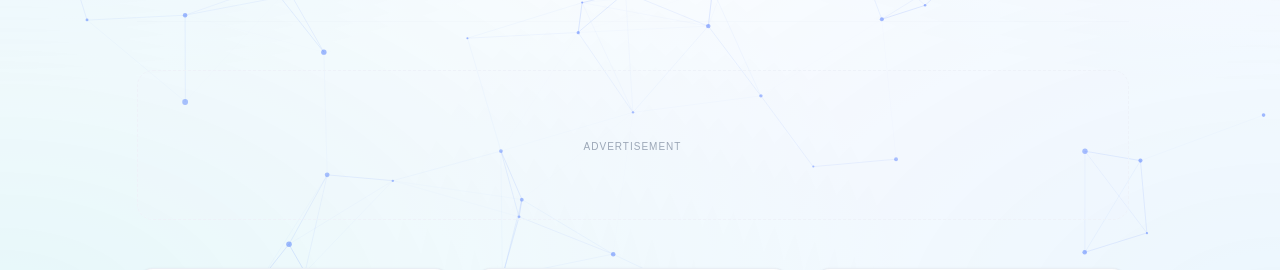
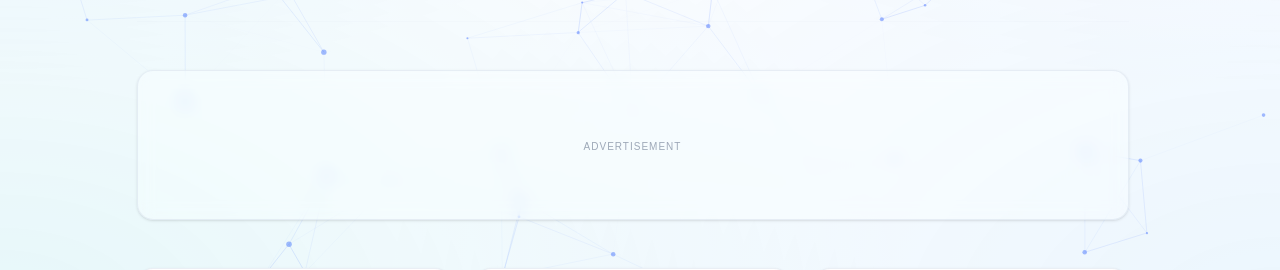
Before and after one commit to Yuukub/yuukub.github.io, a Next.js app: page /tools in a window 1280 px wide. Shown: the part 478-748 px from the top of the page. Built offline with nearby package versions, Linux system fonts and the light colour scheme; a web font is replaced by a local one.

Commit message:
feat: integrate Google AdSense across Home, Blog, and Tools pages

```diff
--- a/src/app/blog/[slug]/page.tsx
+++ b/src/app/blog/[slug]/page.tsx
@@ -135,7 +135,7 @@ export default async function Post({ params }: { params: Promise<{ slug: string
 
                 {/* AdSense Unit - Moved Outside Card */}
                 <AdUnit
-                    slotId="xxxxxxxxxx" // TODO: Replace with actual slot ID for Blog Post Bottom
+                    slotId="2863984675"
                     format="auto"
                     responsive={true}
                     className="min-h-[250px] bg-card/30 backdrop-blur-sm rounded-2xl flex items-center justify-center border border-border/50 shadow-sm"
--- a/src/app/layout.tsx
+++ b/src/app/layout.tsx
@@ -120,7 +120,7 @@ export default function RootLayout({
           id="adsbygoogle-init"
           strategy="lazyOnload"
           crossOrigin="anonymous"
-          src={`https://pagead2.googlesyndication.com/pagead/js/adsbygoogle.js?client=ca-pub-xxxxxxxxxxxxxxxx`}
+          src={`https://pagead2.googlesyndication.com/pagead/js/adsbygoogle.js?client=ca-pub-1635737019041674`}
         />
       </body>
     </html>
--- a/src/app/page.tsx
+++ b/src/app/page.tsx
@@ -10,6 +10,7 @@ export const metadata: Metadata = {
   description: "ผู้เชี่ยวชาญด้านความปลอดภัยระดับ Google Certified และ Full-stack Developer ออกแบบระบบด้วยหลัก Security-by-Design เพื่อการเติบโตทางธุรกิจที่มั่นคง",
   alternates: { canonical: "https://yuukub.com/" },
 };
+import { AdUnit } from "@/components/ad-unit";
 import {
   Rocket,
   ShieldCheck,
@@ -298,6 +299,12 @@ export default function Home() {
           </div>
         </section>
 
+        {/* AdSense Unit */}
+        <AdUnit
+          slotId="2863984675"
+          className="mb-32"
+        />
+
 
 
         {/* Specialized Services Index */}
--- a/src/app/tools/page.tsx
+++ b/src/app/tools/page.tsx
@@ -83,10 +83,10 @@ export default function ToolsPage() {
                 </section>
 
                 <AdUnit
-                    slotId="xxxxxxxxxx" // TODO: Replace with actual slot ID for Tools Page Top
+                    slotId="2863984675"
                     format="auto"
                     responsive={true}
-                    className="min-h-[150px] mb-12 bg-muted/10 rounded-xl flex items-center justify-center border border-dashed border-muted"
+                    className="min-h-[150px] mb-12 bg-card/30 backdrop-blur-sm rounded-xl flex items-center justify-center border border-border/50 shadow-sm"
                 />
 
                 <section className="grid grid-cols-1 md:grid-cols-2 lg:grid-cols-3 gap-6">
--- a/src/components/ad-unit.tsx
+++ b/src/components/ad-unit.tsx
@@ -42,7 +42,7 @@ export function AdUnit({
             <ins
                 className="adsbygoogle block"
                 style={{ display: "block", ...style }}
-                data-ad-client="ca-pub-xxxxxxxxxxxxxxxx" // TODO: Replace with actual client ID
+                data-ad-client="ca-pub-1635737019041674"
                 data-ad-slot={slotId}
                 data-ad-format={format}
                 data-full-width-responsive={responsive}
--- a/src/components/blog-list.tsx
+++ b/src/components/blog-list.tsx
@@ -8,6 +8,7 @@ import { Button } from "@/components/ui/button";
 import { Calendar, ArrowRight, Clock, Search, ChevronLeft, ChevronRight } from "lucide-react";
 import { format } from "date-fns";
 import { th } from "date-fns/locale";
+import { AdUnit } from "@/components/ad-unit";
 
 interface Post {
     slug: string;
@@ -132,6 +133,12 @@ export function BlogList({ posts }: BlogListProps) {
                 </div>
             )}
 
+            {/* AdSense Unit */}
+            <AdUnit
+                slotId="2863984675"
+                className="mt-12"
+            />
+
             {/* Pagination */}
             {totalPages > 1 && (
                 <div className="flex items-center justify-center gap-2 mt-12">
```
